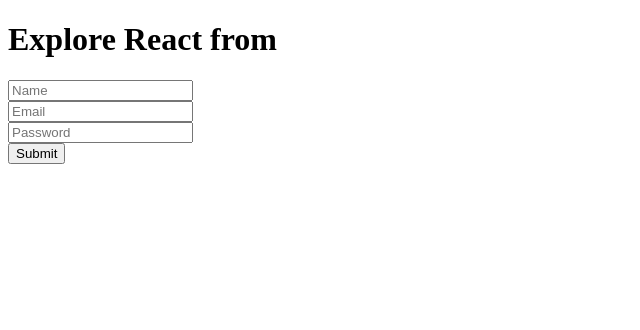
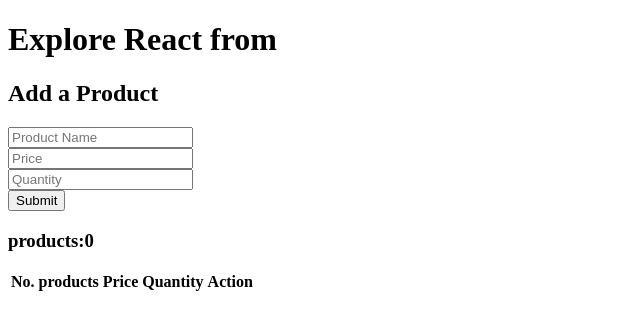
Before and after one commit to tanzid-48/explore-react-from, a React (Vite) app: page / in a window 1280 px wide. Shown: the top 330 px of the page, without its empty margins (0-640 px from the left). Built offline with nearby package versions, Linux system fonts and the light colour scheme.

Commit message:
Display form data in a table and form error handle

```diff
--- a/src/App.jsx
+++ b/src/App.jsx
@@ -3,6 +3,7 @@
 import ControlledField from './components/controlledfield/ControlledField'
 import FromAction from './components/fromAction/FromAction'
 import HookFrom from './components/hookfrom/HookFrom'
+import ProductManagement from './components/ProductManagement/ProductManagement'
 import SimpleFrom from './components/simpleFrom/SimpleFrom'
 import UncontrolledFiled from './components/uncontrolledFiled/UncontrolledFiled'
 
@@ -15,7 +16,8 @@
    {/* <FromAction></FromAction> */}
    {/* <ControlledField></ControlledField> */}
    {/* <UncontrolledFiled></UncontrolledFiled> */}
-   <HookFrom></HookFrom>
+   {/* <HookFrom></HookFrom> */}
+   <ProductManagement></ProductManagement>
     </>
   )
 }
--- a/src/___get__from__data.js
+++ b/src/___get__from__data.js
@@ -12,5 +12,10 @@
  * password: '',
  * phone: '',
  * 4.Uncontrolled using UseRef
+ *
+ * 5.HookFrom
+ *
+ *
+ *
  * })
  */
--- /dev/null
+++ b/src/components/ProductManagement/ProductFrom.jsx
@@ -0,0 +1,60 @@
+import React, { useState } from 'react';
+
+const ProductFrom = ({ handleAddProduct}) =>
+{
+     const [error,setError] = useState('')
+
+
+    const handleProductSubmit = (e) =>{
+        e.preventDefault();
+        const name =e.target.name.value;
+        const price =e.target.price.value;
+        const quantity =e.target.quantity.value;
+        // console.log(name,price,quantity)
+        // validation
+
+        if(name.length === 0){
+            setError("please Provide Product name");
+            return;
+        }else if(price.length === 0){
+            setError("please provide a price");
+            return;
+        }else if (price < 0){
+            setError("price Can't negative");
+            return;
+        }else if(quantity.length === 0){
+            setError("please provide a quantity");
+            return;
+        }else if (quantity < 0){
+            setError("quantity Can't negative");
+            return;
+        }else{
+            setError('')
+        }
+
+        const newProduct = {
+            name,
+            price,
+            quantity,
+        }
+        // console.log(newProduct);
+        // condition
+
+            handleAddProduct(newProduct)
+
+    }
+    return (
+        <div>
+            <h2>Add a Product</h2>
+            <form onSubmit={handleProductSubmit}>
+                <input type="text" name='name' placeholder='Product Name' /><br />
+                <input type="text" name="price" id="" placeholder='Price' /><br />
+                <input type="text" name="quantity" id=""  placeholder='Quantity'/><br />
+                <input type="submit" value="Submit" />
+            </form>
+            <p style={{color: "red"}}><small>{error}</small></p>
+        </div>
+    );
+};
+
+export default ProductFrom;
--- /dev/null
+++ b/src/components/ProductManagement/ProductManagement.jsx
@@ -0,0 +1,28 @@
+import React, { useState } from 'react';
+import ProductFrom from './ProductFrom';
+import ProductTable from './ProductTable';
+
+const ProductManagement = () => {
+
+    const [products,setProducts] = useState([]);
+
+    const handleAddProduct = newProduct => {
+
+        const newProducts = [...products,newProduct];
+        setProducts(newProducts);
+    }
+
+
+
+
+
+    return (
+        <div>
+            <ProductFrom  handleAddProduct = { handleAddProduct}></ProductFrom>
+            <ProductTable products= {products}></ProductTable>
+
+        </div>
+    );
+};
+
+export default ProductManagement;
--- /dev/null
+++ b/src/components/ProductManagement/ProductTable.jsx
@@ -0,0 +1,34 @@
+import React from 'react';
+
+const ProductTable = ({products}) => {
+    return (
+        <div>
+            <h3> products:{products.length}</h3>
+
+            <table>
+                <thead>
+                    <tr>
+                        <th>No.</th>
+                        <th>products</th>
+                        <th>Price</th>
+                        <th>Quantity</th>
+                        <th>Action</th>
+                    </tr>
+                </thead>
+                <tbody>
+                    {
+                       products.map((product,index) => <tr key={index}>
+                        <td>{index+1}</td>
+                        <td>{product.name}</td>
+                        <td>{product.price}</td>
+                        <td>{product.quantity}</td>
+                        <td></td>
+                       </tr>)
+                    }
+                </tbody>
+            </table>
+        </div>
+    );
+};
+
+export default ProductTable;
```
